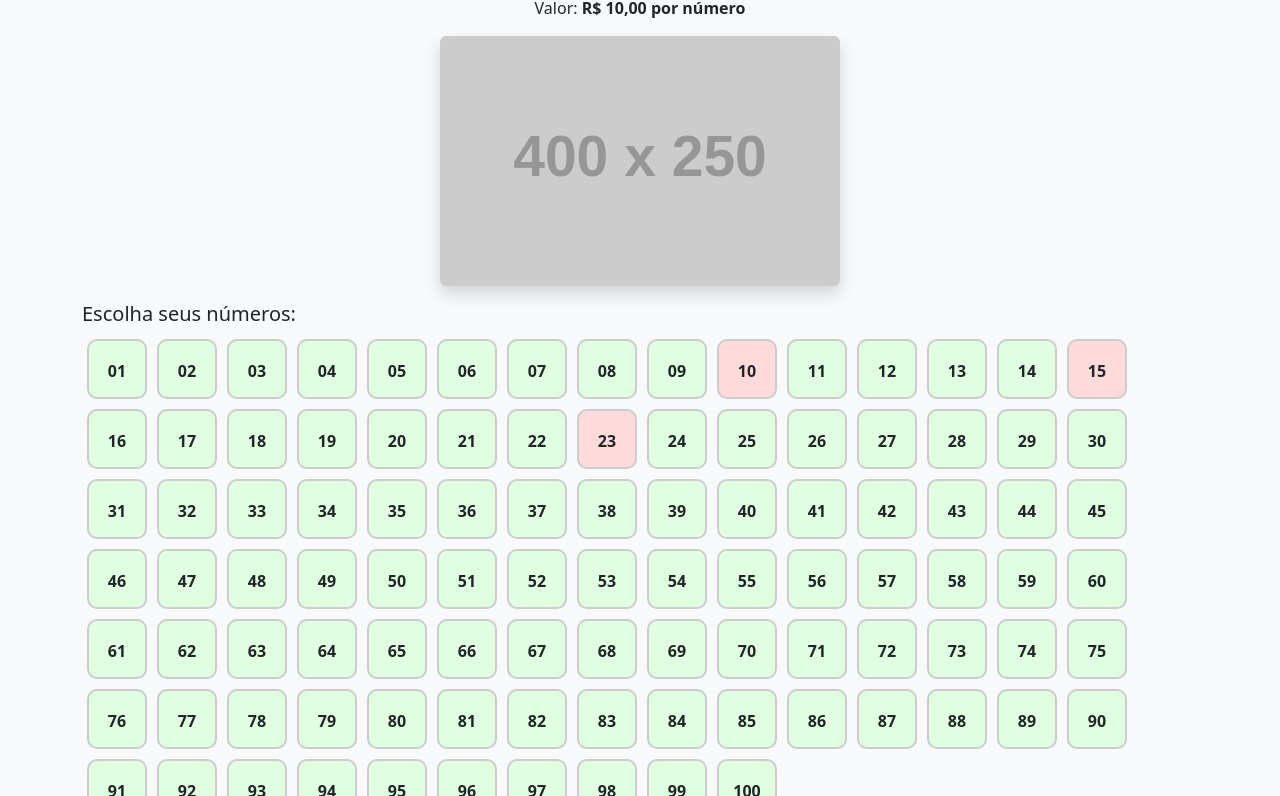
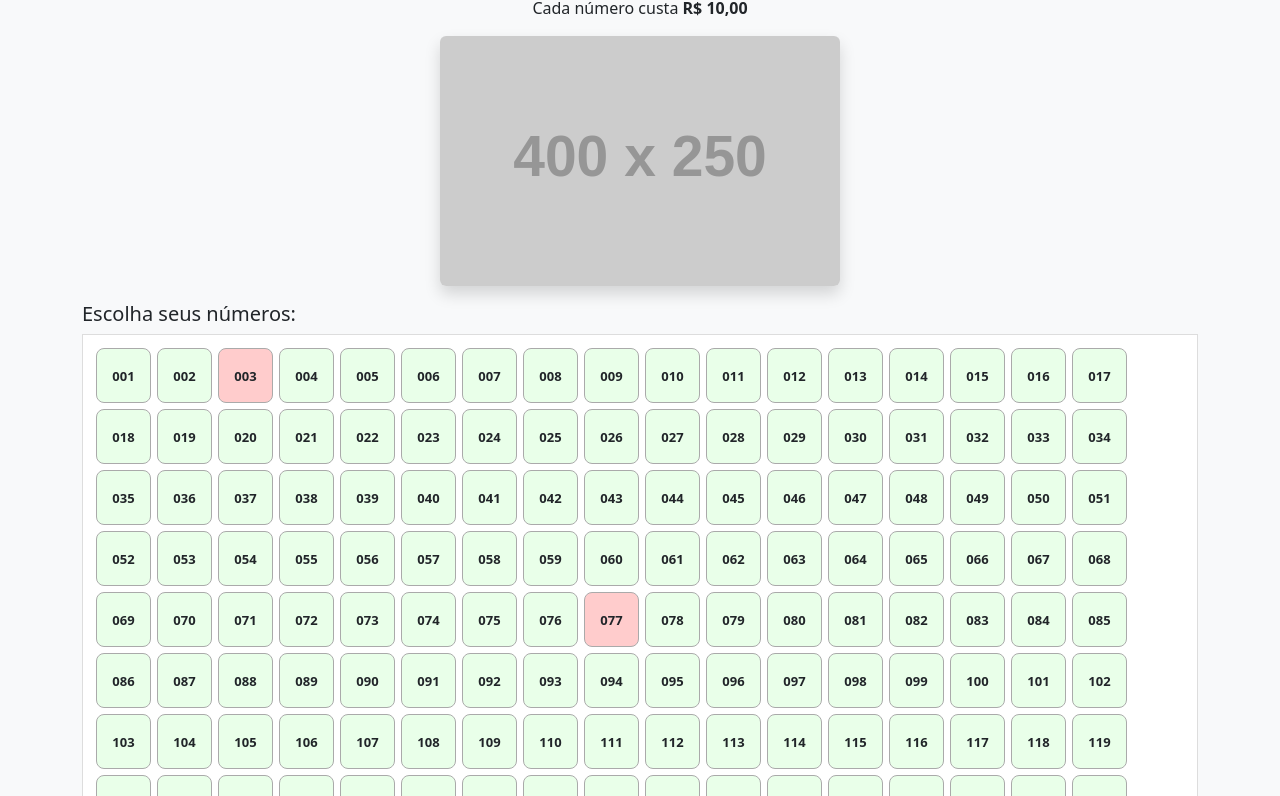
Before and after one commit to 14091979/Rifa, a plain HTML site: page index.html in a window 1280 px wide. Shown: the part 74-870 px from the top of the page. Drawn offline with nearby package versions, Linux system fonts and the light colour scheme; placeholder pictures from the web are drawn by us.

Commit message:
Update index.html

```diff
--- a/index.html
+++ b/index.html
@@ -3,36 +3,38 @@
 <head>
   <meta charset="UTF-8" />
   <meta name="viewport" content="width=device-width, initial-scale=1.0"/>
-  <title>Rifa do Prêmio</title>
+  <title>Rifa Online - 1000 Números</title>
   <link rel="stylesheet" href="https://cdn.jsdelivr.net/npm/bootstrap@5.3.3/dist/css/bootstrap.min.css" />
   <style>
     .number-box {
       display: inline-block;
-      width: 60px;
-      height: 60px;
-      margin: 5px;
+      width: 55px;
+      height: 55px;
+      margin: 3px;
       text-align: center;
-      line-height: 60px;
-      border-radius: 10px;
+      line-height: 55px;
+      border-radius: 8px;
+      font-size: 13px;
       cursor: pointer;
       font-weight: bold;
-      border: 2px solid #ccc;
+      border: 1px solid #aaa;
     }
-    .available { background-color: #e0ffe0; }
-    .selected { background-color: #007bff; color: white; }
-    .reserved { background-color: #ffdada; cursor: not-allowed; }
+    .available { background-color: #e9ffe9; }
+    .selected { background-color: #198754; color: white; }
+    .reserved { background-color: #ffcccc; cursor: not-allowed; }
+    #numberGrid { max-height: 500px; overflow-y: auto; border: 1px solid #ddd; padding: 10px; background: white; }
   </style>
 </head>
 <body class="bg-light">
   <div class="container mt-4">
-    <h2 class="text-center">🎁 Rifa do iPhone 14 Pro Max</h2>
-    <p class="text-center">Valor: <strong>R$ 10,00 por número</strong></p>
+    <h2 class="text-center">🎁 Rifa do Prêmio – 1000 Números</h2>
+    <p class="text-center">Cada número custa <strong>R$ 10,00</strong></p>
 
     <div class="text-center mb-3">
-      <img src="https://via.placeholder.com/400x250.png?text=Pr%C3%AAmio+iPhone+14" class="img-fluid rounded shadow">
+      <img src="https://via.placeholder.com/400x250.png?text=Seu+Pr%C3%AAmio+AQUI" class="img-fluid rounded shadow">
     </div>
 
-    <h5 class="mb-2">Escolha seus números:</h5>
+    <h5>Escolha seus números:</h5>
     <div id="numberGrid" class="mb-4"></div>
 
     <form id="rifaForm">
@@ -44,25 +46,21 @@
           <input type="email" class="form-control" placeholder="Seu e-mail" required />
         </div>
         <div class="col-md-4 mb-3">
-          <input type="tel" class="form-control" placeholder="WhatsApp (com DDD)" required />
+          <input type="tel" class="form-control" placeholder="WhatsApp com DDD" required />
         </div>
       </div>
-
       <input type="hidden" id="selectedNumbers" name="selectedNumbers" />
-
       <div class="text-center">
-        <button type="submit" class="btn btn-primary">Gerar Pagamento (Pix)</button>
+        <button type="submit" class="btn btn-success">Gerar Pagamento (Pix)</button>
       </div>
     </form>
   </div>
 
   <script>
-    const totalNumbers = 100; // de 1 a 100
+    const totalNumbers = 1000;
+    const reservedNumbers = [3, 77, 150, 289, 911]; // Números já ocupados (simulação)
+    const selected = new Set();
     const numberGrid = document.getElementById("numberGrid");
-    const selected = new Set();
-
-    // Números reservados simulados (ex: já pagos)
-    const reservedNumbers = [10, 15, 23];
 
     for (let i = 1; i <= totalNumbers; i++) {
       const box = document.createElement("div");
@@ -84,13 +82,13 @@
         });
       }
 
-      box.innerText = i.toString().padStart(2, "0");
+      box.textContent = i.toString().padStart(3, "0");
       numberGrid.appendChild(box);
     }
 
     document.getElementById("rifaForm").addEventListener("submit", function (e) {
       e.preventDefault();
-      alert("Você escolheu os números: " + Array.from(selected).join(", ") + "\n(Pagamento Pix será integrado no backend)");
+      alert("Números selecionados: " + Array.from(selected).join(", ") + "\n(Pagamento Pix será gerado no backend)");
     });
   </script>
 </body>
```
